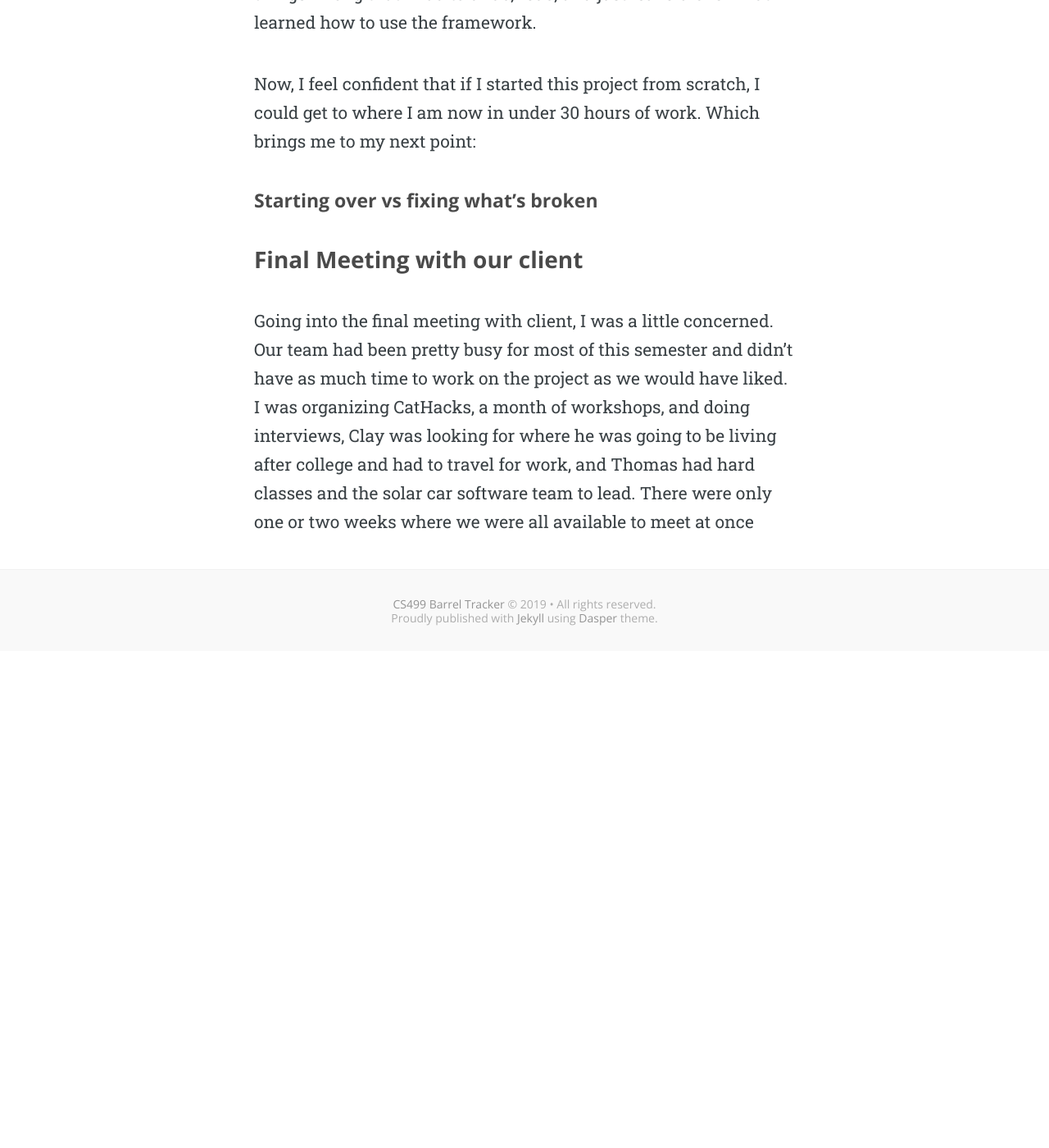
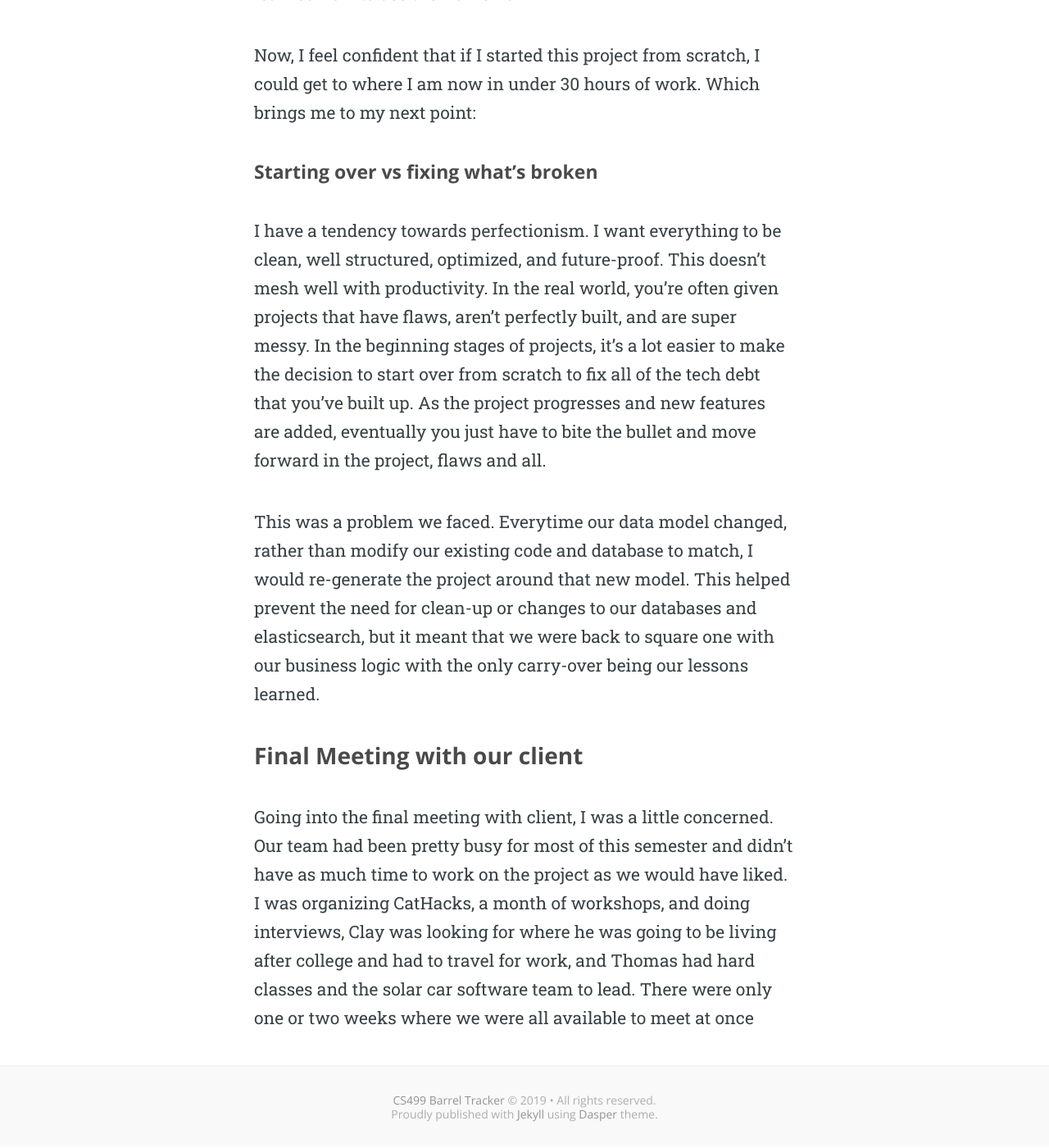
Before and after one commit to TheRobotCarlson/BarrelTracker, a Jekyll site: the page built from _posts/2019/04/2019-04-21-endgame-update-brian.md, in a window 1280 px wide and 1400 px high, scrolled down 3502 px. Shown: the whole window at 82% size. Built offline with Jekyll 4.4.1, drawn with Linux system fonts in a browser that asks for light colours; some web fonts are replaced; before the commit the page ends 4297 px from its top, so only the background shows below that; some of the changed text lies outside the part shown.

Commit message:
Update 2019-04-21-endgame-update-brian.md

```diff
--- a/_posts/2019/04/2019-04-21-endgame-update-brian.md
+++ b/_posts/2019/04/2019-04-21-endgame-update-brian.md
@@ -50,7 +49,9 @@ Now, I feel confident that if I started this project from scratch, I could get t
 
 
 ### Starting over vs fixing what's broken
+I have a tendency towards perfectionism. I want everything to be clean, well structured, optimized, and future-proof. This doesn't mesh well with productivity. In the real world, you're often given projects that have flaws, aren't perfectly built, and are super messy. In the beginning stages of projects, it's a lot easier to make the decision to start over from scratch to fix all of the tech debt that you've built up. As the project progresses and new features are added, eventually you just have to bite the bullet and move forward in the project, flaws and all.
 
+This was a problem we faced. Everytime our data model changed, rather than modify our existing code and database to match, I would re-generate the project around that new model. This helped prevent the need for clean-up or changes to our databases and elasticsearch, but it meant that we were back to square one with our business logic with the only carry-over being our lessons learned.
 
 
 ## Final Meeting with our client
```
Also changed, not shown: other parts of _posts/2019/04/2019-04-21-endgame-update-brian.md (+0 -1 lines).
